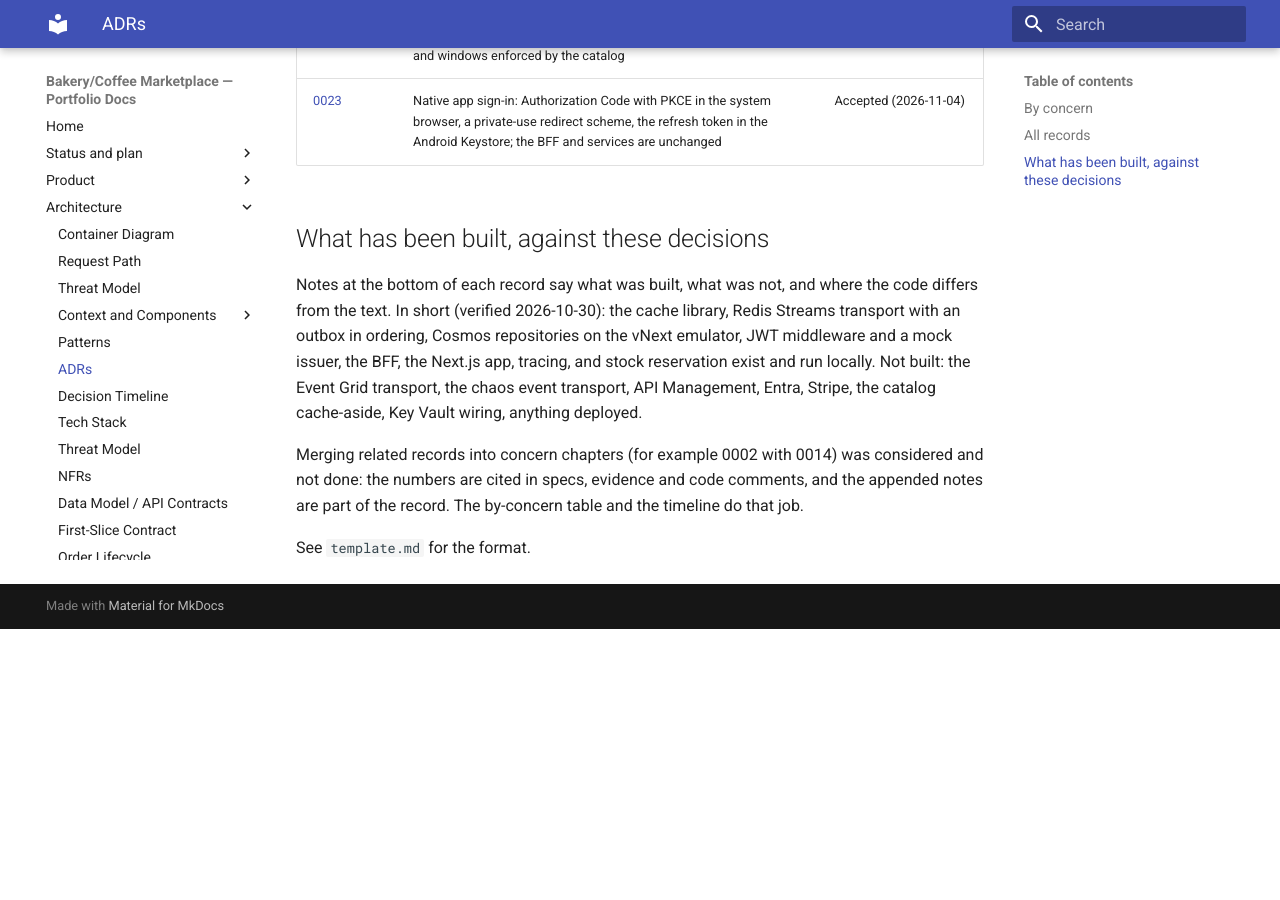
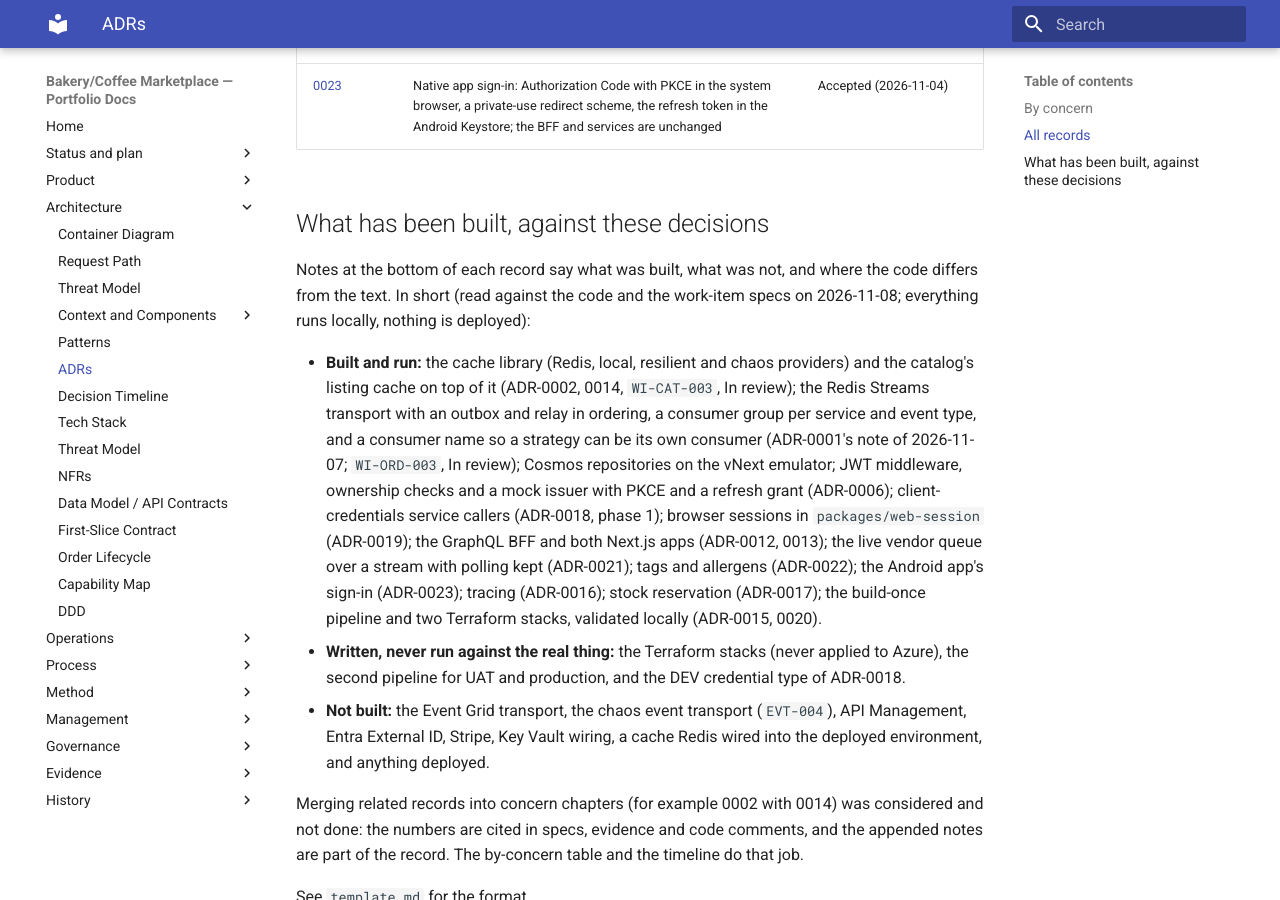
Before and after one commit to benjamin-hedrick/bakery-marketplace, an MkDocs documentation site: the page built from docs/architecture/adr/README.md, in a window 1280 px wide and 900 px high, scrolled down 2737 px. Built offline with MkDocs 1.6.1 and Material for MkDocs 9.7.7, drawn with Linux system fonts in a browser that asks for light colours; before the commit the page ends 3366 px from its top, so only the background shows below that; some of the changed text lies outside the part shown.

Commit message:
Docs refresh 1: the ADR index says what is built as of 2026-11-08
The built-against paragraph still described 2026-10-30 (no catalog cache, no sessions, no live queue). It now lists what is built and run, what is written but never run against the real thing, and what is not built. The status lines of ADR-0001 and ADR-0002 follow their 2026-11-07 notes ("amended ... and 2026-11-07"); decision text is untouched. STATUS.md regenerated.

Co-Authored-By: Claude Sonnet 5.5 <noreply@anthropic.com>

```diff
--- a/docs/architecture/adr/README.md
+++ b/docs/architecture/adr/README.md
@@ -1,6 +1,6 @@
 # Architecture Decision Records
 
-> **Status:** Current · verified 2026-10-30
+> **Status:** Current · the table and the by-concern view verified 2026-11-08 against the records (23 records, all Accepted except 0011, superseded)
 
 One file per decision: `0001-title.md`, `0002-title.md`, and so on, in the format of `template.md`. The decision text of an ADR is never edited. Later changes are dated notes appended at the bottom ("Amendment note", "Validation outcome", "Current reading"), and the status line says only what the vocabulary in `docs/method/status-and-supersession.md` allows. The statuses below are also generated into `docs/product/backlog/STATUS.md`.
 
@@ -26,8 +26,8 @@ For the order in which the decisions were made and changed, see [the decision ti
 
 | ADR | Decision | Status |
 |---|---|---|
-| [0001](0001-fulfillment-strategy-extensibility.md) | Pickup v1; delivery deferred behind an Anticorruption Layer (events only) | Accepted, amended 2026-10-30 |
-| [0002](0002-cache-strategy.md) | Environment-conditional managed Redis with a local fallback | Accepted, amended 2026-09-11 to 2026-10-30 |
+| [0001](0001-fulfillment-strategy-extensibility.md) | Pickup v1; delivery deferred behind an Anticorruption Layer (events only) | Accepted, amended 2026-10-30 and 2026-11-07 |
+| [0002](0002-cache-strategy.md) | Environment-conditional managed Redis with a local fallback | Accepted, amended 2026-09-11 to 2026-11-07 |
 | [0003](0003-event-driven-backbone.md) | Event Grid (cloud) and Redis Streams (local); at-least-once delivery; per-aggregate sequencing | Accepted, amended 2026-10-30 |
 | [0004](0004-data-store-choice.md) | Cosmos DB, one container per bounded context | Accepted, amended 2026-10-30 |
 | [0005](0005-payments-buy-vs-build.md) | Stripe Connect (Express accounts) | Accepted |
@@ -39,7 +39,7 @@ For the order in which the decisions were made and changed, see [the decision ti
 | [0011](0011-frontend-framework.md) | React (Vite) single-page app | Superseded by ADR-0012 |
 | [0012](0012-frontend-nextjs-ssr.md) | Next.js Pages Router; server rendering for public listing pages | Accepted (2026-10-26) |
 | [0013](0013-graphql-bff-relay.md) | Node/TypeScript GraphQL BFF with a Relay client as the browser's entry; C# services stay the domain authority | Accepted (2026-10-26) |
-| [0014](0014-cache-layers.md) | Three owned cache layers: server (0002), Relay store, HTTP/CDN | Accepted (2026-10-26) |
+| [0014](0014-cache-layers.md) | Three owned cache layers: server (0002), Relay store, HTTP/CDN | Accepted (2026-10-26); the listing path recorded 2026-11-07 |
 | [0015](0015-azure-pipelines-ci-cd.md) | Azure Pipelines is the pipeline; GitHub stays source control | Accepted (2026-10-26) |
 | [0016](0016-opentelemetry-tracing.md) | OpenTelemetry with W3C `traceparent` as the only propagated correlation mechanism | Accepted (2026-10-26) |
 | [0017](0017-stock-and-availability-ownership.md) | The catalog owns the stock counter; reserve at place, release on cancel | Accepted (2026-10-28) |
@@ -52,7 +52,11 @@ For the order in which the decisions were made and changed, see [the decision ti
 
 ## What has been built, against these decisions
 
-Notes at the bottom of each record say what was built, what was not, and where the code differs from the text. In short (verified 2026-10-30): the cache library, Redis Streams transport with an outbox in ordering, Cosmos repositories on the vNext emulator, JWT middleware and a mock issuer, the BFF, the Next.js app, tracing, and stock reservation exist and run locally. Not built: the Event Grid transport, the chaos event transport, API Management, Entra, Stripe, the catalog cache-aside, Key Vault wiring, anything deployed.
+Notes at the bottom of each record say what was built, what was not, and where the code differs from the text. In short (read against the code and the work-item specs on 2026-11-08; everything runs locally, nothing is deployed):
+
+- **Built and run:** the cache library (Redis, local, resilient and chaos providers) and the catalog's listing cache on top of it (ADR-0002, 0014, `WI-CAT-003`, In review); the Redis Streams transport with an outbox and relay in ordering, a consumer group per service and event type, and a consumer name so a strategy can be its own consumer (ADR-0001's note of 2026-11-07; `WI-ORD-003`, In review); Cosmos repositories on the vNext emulator; JWT middleware, ownership checks and a mock issuer with PKCE and a refresh grant (ADR-0006); client-credentials service callers (ADR-0018, phase 1); browser sessions in `packages/web-session` (ADR-0019); the GraphQL BFF and both Next.js apps (ADR-0012, 0013); the live vendor queue over a stream with polling kept (ADR-0021); tags and allergens (ADR-0022); the Android app's sign-in (ADR-0023); tracing (ADR-0016); stock reservation (ADR-0017); the build-once pipeline and two Terraform stacks, validated locally (ADR-0015, 0020).
+- **Written, never run against the real thing:** the Terraform stacks (never applied to Azure), the second pipeline for UAT and production, and the DEV credential type of ADR-0018.
+- **Not built:** the Event Grid transport, the chaos event transport (`EVT-004`), API Management, Entra External ID, Stripe, Key Vault wiring, a cache Redis wired into the deployed environment, and anything deployed.
 
 Merging related records into concern chapters (for example 0002 with 0014) was considered and not done: the numbers are cited in specs, evidence and code comments, and the appended notes are part of the record. The by-concern table and the timeline do that job.
 
```
Also changed, not shown: docs/architecture/adr/0001-fulfillment-strategy-extensibility.md (+1 -1 lines), docs/architecture/adr/0002-cache-strategy.md (+1 -1 lines), docs/product/backlog/STATUS.md (+2 -2 lines).
